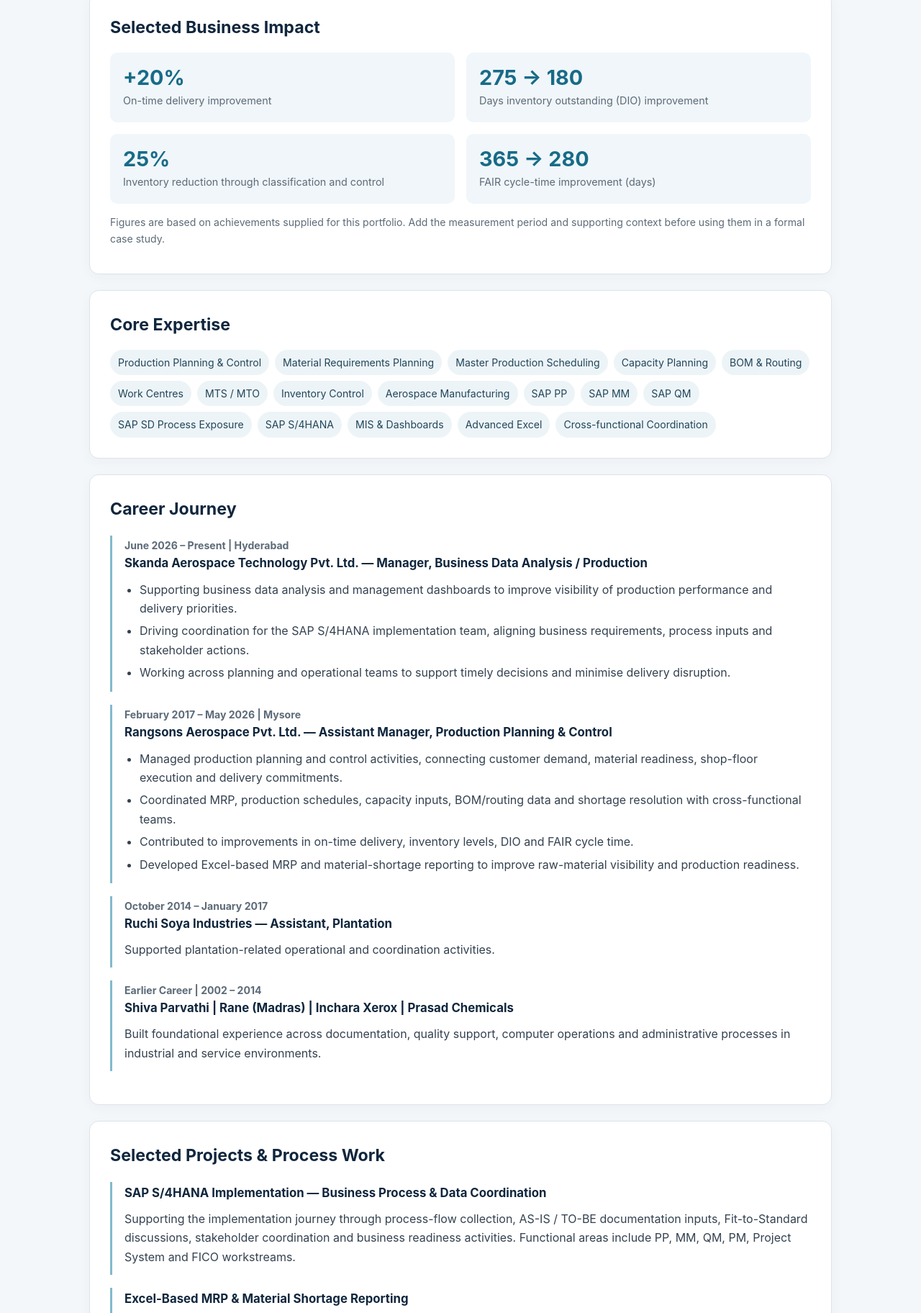
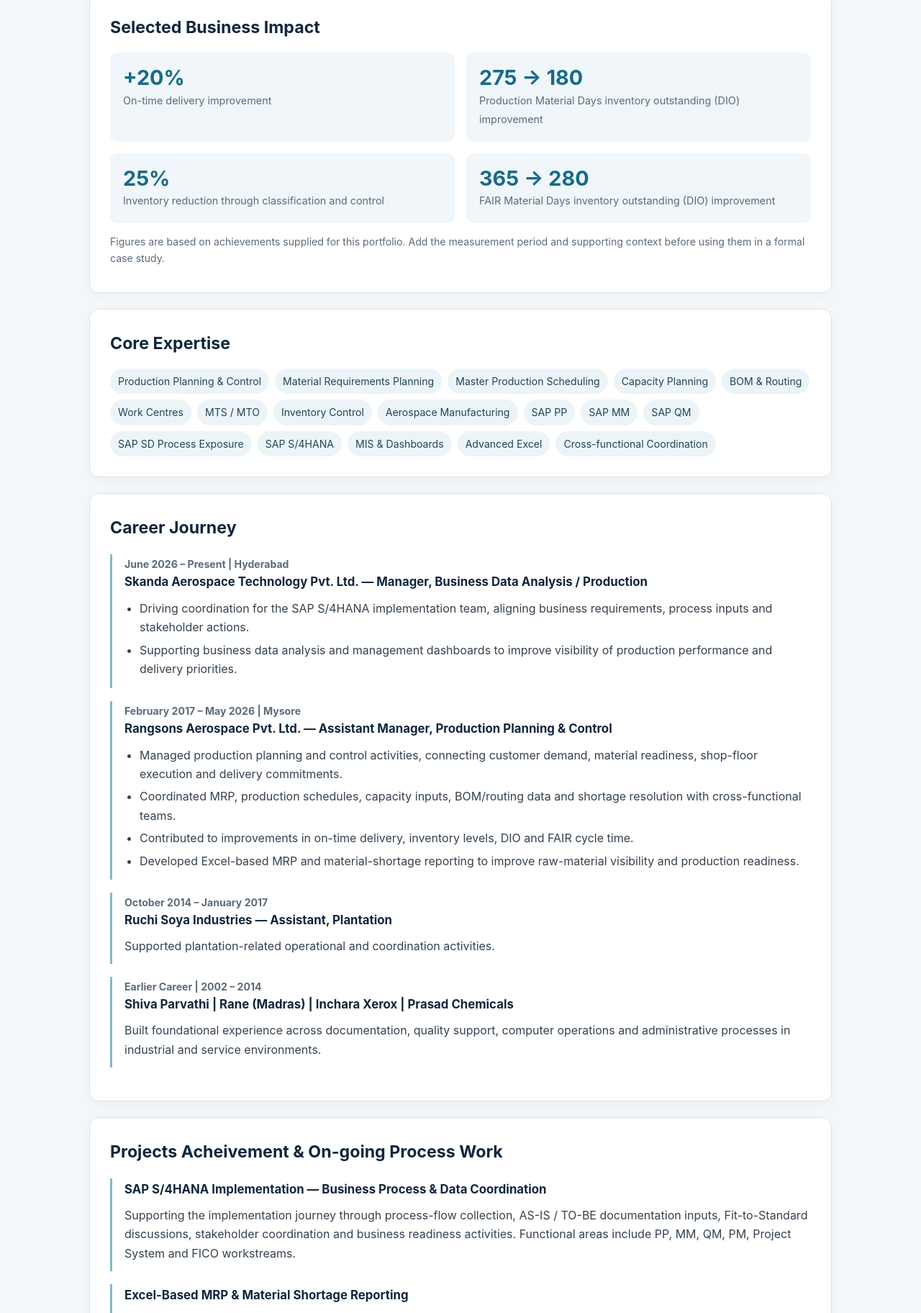
Before and after one commit to sravikumarmysore-svg/Ravikumar_S_Mysore, a plain HTML site: page index.html in a window 1280 px wide. Shown: the part 863-2687 px from the top of the page at 72% size. Drawn offline with Linux system fonts and the light colour scheme.

Commit message:
Update index.html

```diff
--- a/index.html
+++ b/index.html
@@ -53,7 +53,7 @@
     </div>
     <p class="intro">Manufacturing professional with 16+ years of overall experience, including 9+ years in aerospace. Focused on production planning, material availability, operational performance, process improvement and ERP-enabled manufacturing transformation.</p>
     <div class="actions">
-      <a class="btn" href="Ravi_Kumar_S_ZEISS_Planning_Lead_Resume.pdf" target="_blank" rel="noopener">Download PDF Resume</a>
+      <a class="btn" href="Ravi_Kumar_S_Profile.pdf" target="_blank" rel="noopener">Download PDF Resume</a>
       <a class="btn outline" href="https://docs.google.com/document/d/1np3hQvXx_bkqiTauw7m9YT7KX_G30lXp/edit" target="_blank" rel="noopener">View Professional Profile</a>
       <a class="btn outline" href="#contact">Contact</a>
       <a class="btn outline" href="https://www.linkedin.com/in/ravi-kumar-s-97834185/" target="_blank" rel="noopener">LinkedIn Profile</a>
@@ -74,9 +74,9 @@
     <h3>Selected Business Impact</h3>
     <div class="grid">
       <div class="metric"><strong>+20%</strong><span>On-time delivery improvement</span></div>
-      <div class="metric"><strong>275 → 180</strong><span>Days inventory outstanding (DIO) improvement</span></div>
+      <div class="metric"><strong>275 → 180</strong><span>Production Material Days inventory outstanding (DIO) improvement</span></div>
       <div class="metric"><strong>25%</strong><span>Inventory reduction through classification and control</span></div>
-      <div class="metric"><strong>365 → 280</strong><span>FAIR cycle-time improvement (days)</span></div>
+      <div class="metric"><strong>365 → 280</strong><span>FAIR Material Days inventory outstanding (DIO) improvement</span></div>
     </div>
     <p class="muted" style="font-size:.88rem;margin-top:14px">Figures are based on achievements supplied for this portfolio. Add the measurement period and supporting context before using them in a formal case study.</p>
   </section>
@@ -94,9 +94,8 @@
       <div class="date">June 2026 – Present | Hyderabad</div>
       <h4>Skanda Aerospace Technology Pvt. Ltd. — Manager, Business Data Analysis / Production</h4>
       <ul>
+        <li>Driving coordination for the SAP S/4HANA implementation team, aligning business requirements, process inputs and stakeholder actions.</li>
         <li>Supporting business data analysis and management dashboards to improve visibility of production performance and delivery priorities.</li>
-        <li>Driving coordination for the SAP S/4HANA implementation team, aligning business requirements, process inputs and stakeholder actions.</li>
-        <li>Working across planning and operational teams to support timely decisions and minimise delivery disruption.</li>
       </ul>
     </div>
     <div class="role">
@@ -122,7 +121,7 @@
   </section>
 
   <section id="projects">
-    <h3>Selected Projects & Process Work</h3>
+    <h3>Projects Acheivement & On-going Process Work</h3>
     <div class="role">
       <h4>SAP S/4HANA Implementation — Business Process & Data Coordination</h4>
       <p>Supporting the implementation journey through process-flow collection, AS-IS / TO-BE documentation inputs, Fit-to-Standard discussions, stakeholder coordination and business readiness activities. Functional areas include PP, MM, QM, PM, Project System and FICO workstreams.</p>
```
